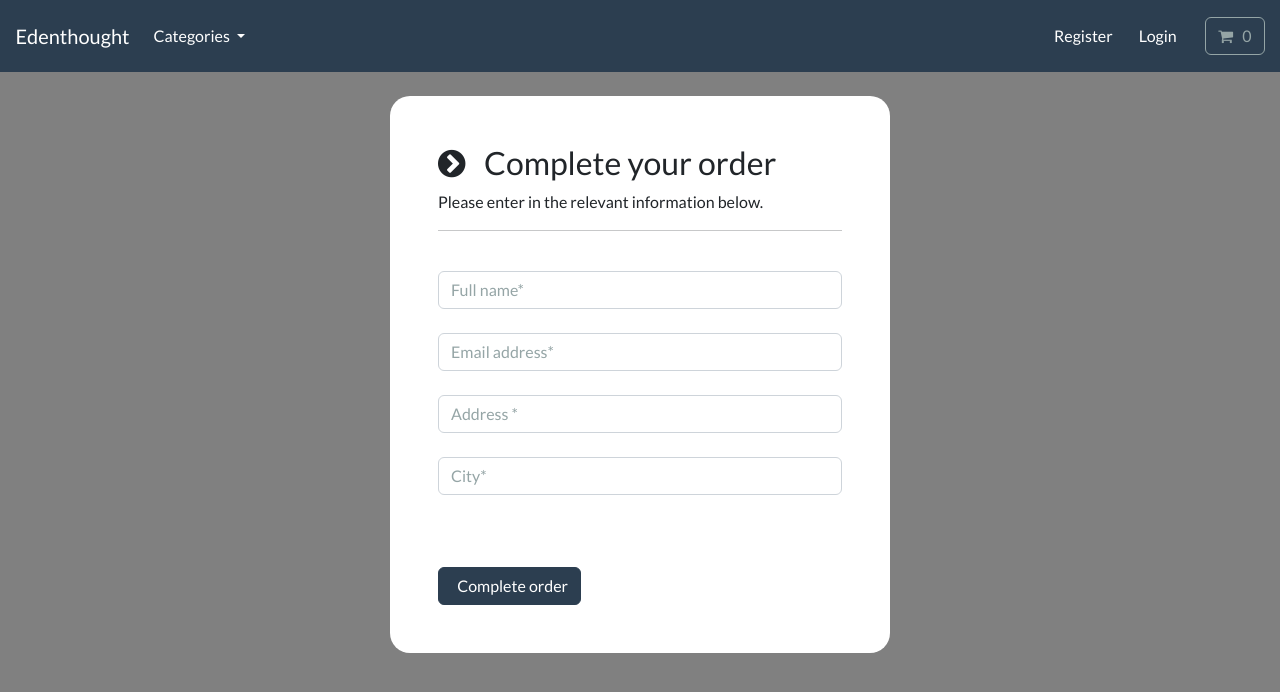
After one commit to tantd2203/PythonWebApplication, a Django app: template ecommerce/payment/templates/payment/checkout.html in a window 1280 px wide. The commit adds this page. Shown: the top 692 px of the page. Run offline with Django 4.2, Linux system fonts and the light colour scheme; the template is opened without the code that fills it, so the values that code supplies are empty; some libraries are stand-ins or nearby versions.

Commit message:
checkout functionality

```diff
--- a/ecommerce/cart/templates/cart/cart-summary.html
+++ b/ecommerce/cart/templates/cart/cart-summary.html
@@ -126,6 +126,9 @@
 
       </div>
 
+      <br>
+      <a href="{% url 'checkout'%}" class="btn btn-primary my-2">  Checkout  </a>
+
 
     </div>
 
--- /dev/null
+++ b/ecommerce/payment/templates/payment/checkout.html
@@ -0,0 +1,127 @@
+
+
+{% include "store/base.html" %}
+
+
+{% load static %}
+
+
+{% block content %}
+
+<style>
+
+    body
+    {
+
+        background-color: gray;
+
+    }
+
+
+</style>
+
+
+    <body>
+
+        <br>
+
+        <div class="container bg-white shadow-md p-5" style="width:500px; border-radius:20px;">
+
+            <form id="form">
+
+                <div>
+
+                    <h3> <i class="fa fa-chevron-circle-right" aria-hidden="true"></i> &nbsp; Complete your order </h3>
+
+                    <p> Please enter in the relevant information below. </p>
+
+
+
+                    <hr>
+
+                    <br>
+
+                    <div class="form-field">
+
+                        <input class="form-control validate" id="name" type="text" placeholder="Full name*" autocomplete="off" value="{{shipping.full_name}}" required>
+
+                    </div>
+
+
+                    <br>
+
+
+                    <div class="form-field">
+
+                        <input class="form-control validate" id="email" type="email" placeholder="Email address*" autocomplete="off" value="{{shipping.email}}"" required>
+
+                    </div>
+
+
+                    <br>
+
+
+                    <div class="form-field">
+
+                        <input class="form-control validate" id="address" type="text" placeholder="Address *" autocomplete="off" value="{{shipping.address}}"" required>
+
+                    </div>
+
+                    <br>
+
+                    <div class="form-field">
+
+                        <input class="form-control validate" id="city" type="text" placeholder="City*" autocomplete="off" value="{{shipping.city}}"" required>
+
+                    </div>
+
+
+                    <br>
+
+                    <br>
+
+
+                </div>
+
+                <br>
+
+
+
+               <button id="complete-order" type="submit" class="btn btn-primary navbar-btn text-white"> &nbsp; Complete order </button>
+
+
+                <br>
+
+
+
+
+            </form>
+
+
+        </div>
+
+
+
+        <br>
+
+
+    </body>
+
+
+    <!-- Ajax integration -->
+
+
+
+    <script>
+
+
+
+
+
+   </script>
+
+
+
+
+
+{% endblock %}
--- a/ecommerce/payment/urls.py
+++ b/ecommerce/payment/urls.py
@@ -4,8 +4,13 @@ from .import  views
 
 
 urlpatterns = [
+
     path('payment-success', views.payment_success, name= 'payment-success'),
 
     path('payment-failed', views.payment_failed, name= 'payment-failed'),
 
+    path("checkout" ,views.checkout , name= 'checkout')
+
+
+
 ]
```
Also changed, not shown: ecommerce/payment/views.py (+32 -0 lines), ecommerce/db.sqlite3.
